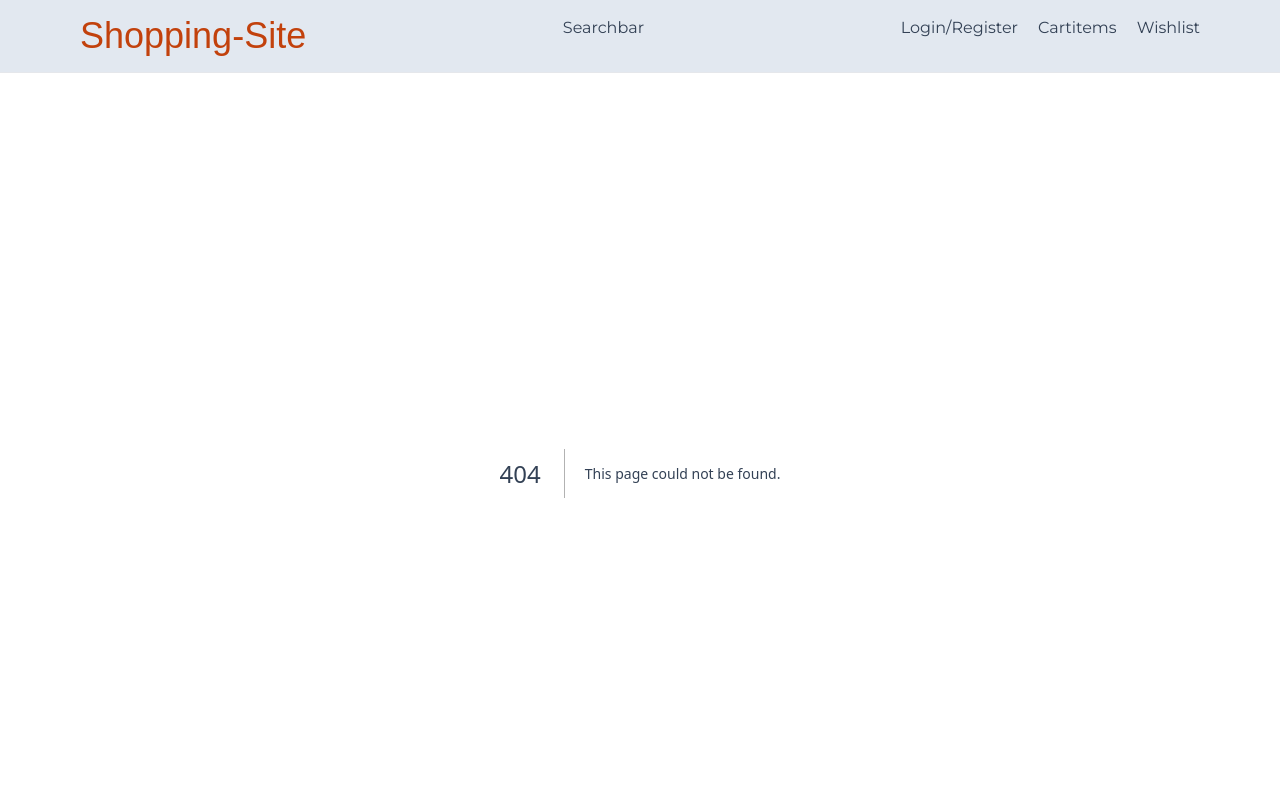
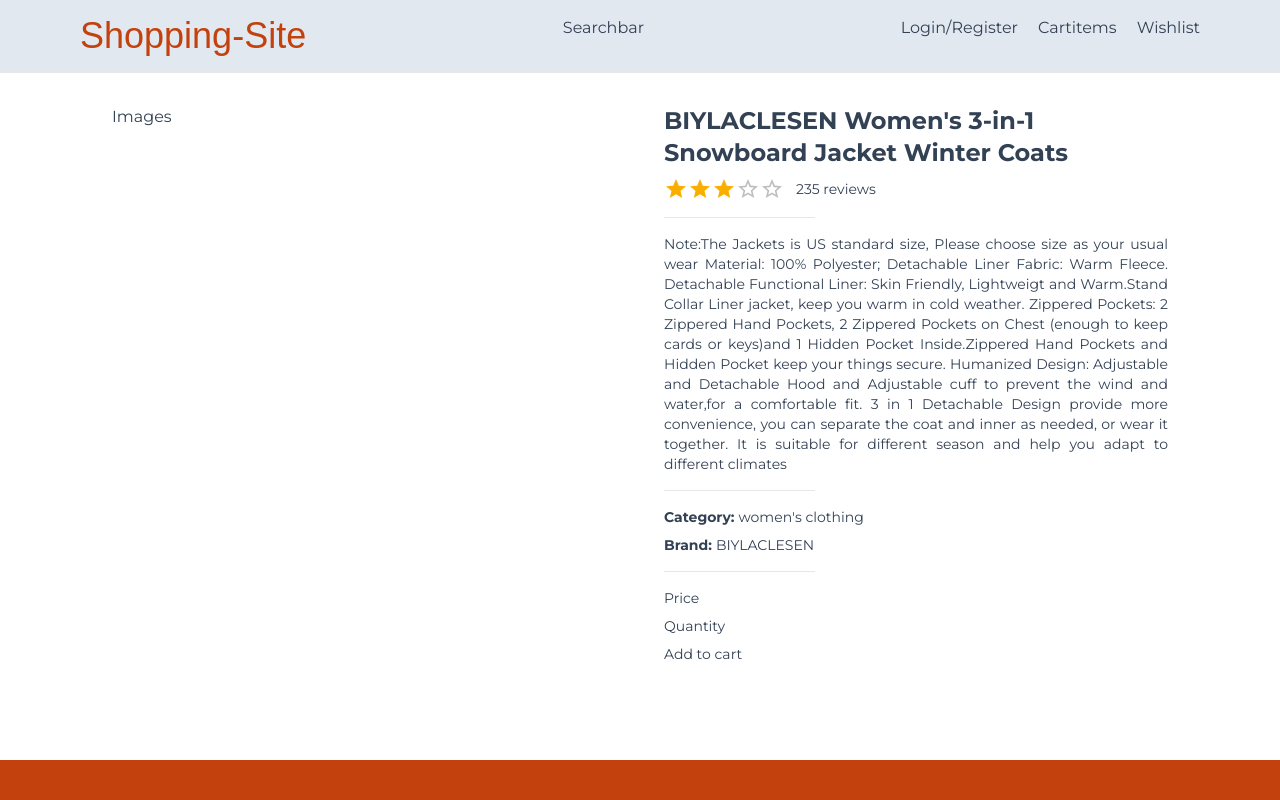
Before and after one commit to Jayakodehode/Shopping-site, a Next.js app: page /product/1 in a window 1280 px wide. Before the commit this address had no page. Shown: the top 800 px of the page. Built offline with nearby package versions, Linux system fonts and the light colour scheme; a web font is replaced by a local one.

Commit message:
added routes and worked with productdetails page

```diff
--- /dev/null
+++ b/app/cart/page.tsx
@@ -0,0 +1,4 @@
+const Cart = () => {
+  return <div>Cart page</div>;
+};
+export default Cart;
--- a/app/components/product/ProductCard.tsx
+++ b/app/components/product/ProductCard.tsx
@@ -2,14 +2,20 @@
 
 import { formatPrice } from "@/app/utils/formatPrice";
 import { truncateText } from "@/app/utils/truncateText";
+import { Rating } from "@mui/material";
 import Image from "next/image";
+import { useRouter } from "next/navigation";
 
 interface ProductCardProps {
   data: any;
 }
 const ProductCard: React.FC<ProductCardProps> = ({ data }) => {
+  const router = useRouter();
   return (
-    <div className="col-span-1 cursor-pointer border-[1.2px] bg-slate-50 border-slate-200 rounded-sm transistion hover:scale-105 text-center text-sm">
+    <div
+      onClick={() => router.push(`/product/${data.id}`)}
+      className="col-span-1 cursor-pointer border-[1.2px] bg-slate-50 border-slate-200 rounded-sm transistion hover:scale-105 text-center text-sm"
+    >
       <div className="flex flex-col item-center w-full gap-1 p-5">
         <div
           className="ascept-square overflow-hidden relative w-full"
@@ -31,7 +37,9 @@
         <div className=" text-sm font-semibold  ">
           {formatPrice(data.price)}
         </div>
-        <div>{data.rating.rate}</div>
+        <div>
+          <Rating value={data.rating.rate} readOnly />
+        </div>
       </div>
     </div>
   );
--- a/app/page.tsx
+++ b/app/page.tsx
@@ -1,6 +1,6 @@
 import Container from "./components/container";
 import ProductCard from "./components/product/ProductCard";
-import { products } from "./utils/product";
+import { products } from "./utils/products";
 import { truncateText } from "./utils/truncateText";
 
 export default function Home() {
--- /dev/null
+++ b/app/product/[productid]/ProductDetails.tsx
@@ -0,0 +1,42 @@
+"useclient";
+
+import { Rating } from "@mui/material";
+//declaring types
+interface ProductDetailsProps {
+  data: any;
+}
+//this function for creating lines between sections
+const Horizontal = () => {
+  return <hr className="w-[30%] my-2" />;
+};
+//getting data prop from page.tsx/product/[productid]
+const ProductDetails: React.FC<ProductDetailsProps> = ({ data }) => {
+  return (
+    <div className="grid grid-cols-1 md:grid-cols-2 gap-12">
+      <div>Images</div>
+      <div className="flex flex-col gap-2 text-sm">
+        <h2 className="font-semibold text-2xl text-slate-700">{data.title}</h2>
+        <div className="flex items-center gap-3">
+          <Rating value={data.rating.rate} readOnly />
+          <span>{data.rating.count} reviews</span>
+        </div>
+        <Horizontal />
+        <div className="text-justify">{data.description}</div>
+        <Horizontal />
+        <div>
+          <span className="font-bold ">Category: </span>
+          {data.category}
+        </div>
+        <div>
+          <span className="font-bold ">Brand: </span>
+          {data.brand}
+        </div>
+        <Horizontal />
+        <div>Price</div>
+        <div>Quantity</div>
+        <div>Add to cart</div>
+      </div>
+    </div>
+  );
+};
+export default ProductDetails;
--- /dev/null
+++ b/app/product/[productid]/page.tsx
@@ -0,0 +1,17 @@
+import Container from "@/app/components/container";
+import { product } from "@/app/utils/product";
+import ProductDetails from "./ProductDetails";
+interface Iparams {
+  productid?: string;
+}
+const Product = ({ params }: { params: Iparams }) => {
+  console.log("params", params);
+  return (
+    <div className="p-8">
+      <Container>
+        <ProductDetails data={product} />
+      </Container>
+    </div>
+  );
+};
+export default Product;
--- /dev/null
+++ b/app/utils/product.ts
@@ -0,0 +1,11 @@
+export const product = {
+  id: 15,
+  title: "BIYLACLESEN Women's 3-in-1 Snowboard Jacket Winter Coats",
+  price: 56.99,
+  brand: "BIYLACLESEN",
+  description:
+    "Note:The Jackets is US standard size, Please choose size as your usual wear Material: 100% Polyester; Detachable Liner Fabric: Warm Fleece. Detachable Functional Liner: Skin Friendly, Lightweigt and Warm.Stand Collar Liner jacket, keep you warm in cold weather. Zippered Pockets: 2 Zippered Hand Pockets, 2 Zippered Pockets on Chest (enough to keep cards or keys)and 1 Hidden Pocket Inside.Zippered Hand Pockets and Hidden Pocket keep your things secure. Humanized Design: Adjustable and Detachable Hood and Adjustable cuff to prevent the wind and water,for a comfortable fit. 3 in 1 Detachable Design provide more convenience, you can separate the coat and inner as needed, or wear it together. It is suitable for different season and help you adapt to different climates",
+  category: "women's clothing",
+  image: "https://fakestoreapi.com/img/51Y5NI-I5jL._AC_UX679_.jpg",
+  rating: { rate: 2.6, count: 235 },
+};
--- a/package.json
+++ b/package.json
@@ -9,6 +9,9 @@
     "lint": "next lint"
   },
   "dependencies": {
+    "@emotion/react": "^11.11.1",
+    "@emotion/styled": "^11.11.0",
+    "@mui/material": "^5.14.20",
     "@types/node": "20.10.4",
     "@types/react": "18.2.42",
     "@types/react-dom": "18.2.17",
```
Also changed, not shown: app/utils/products.tsx (renamed from app/utils/product.tsx), 1 other file (tests, documents, lock files or other folders).
